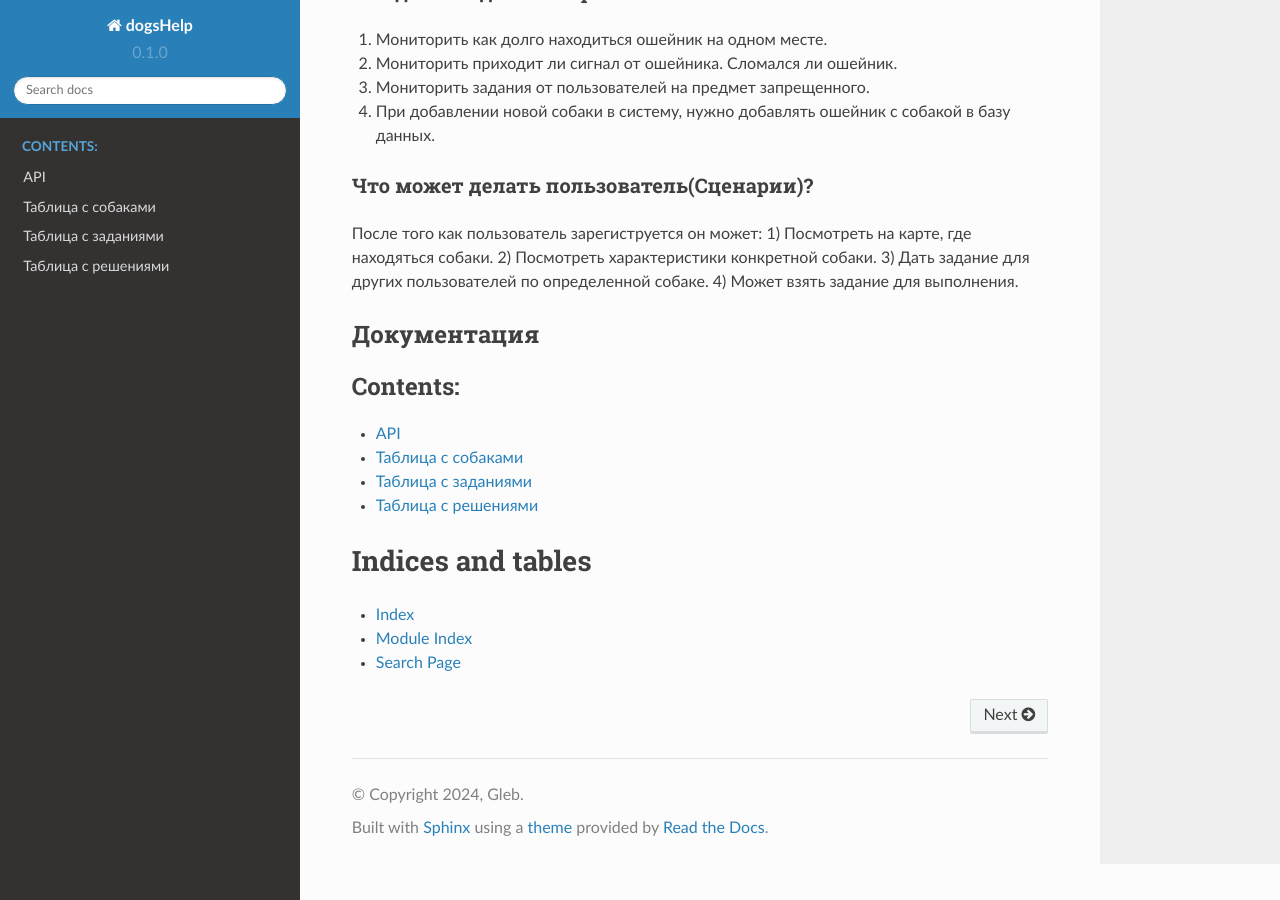
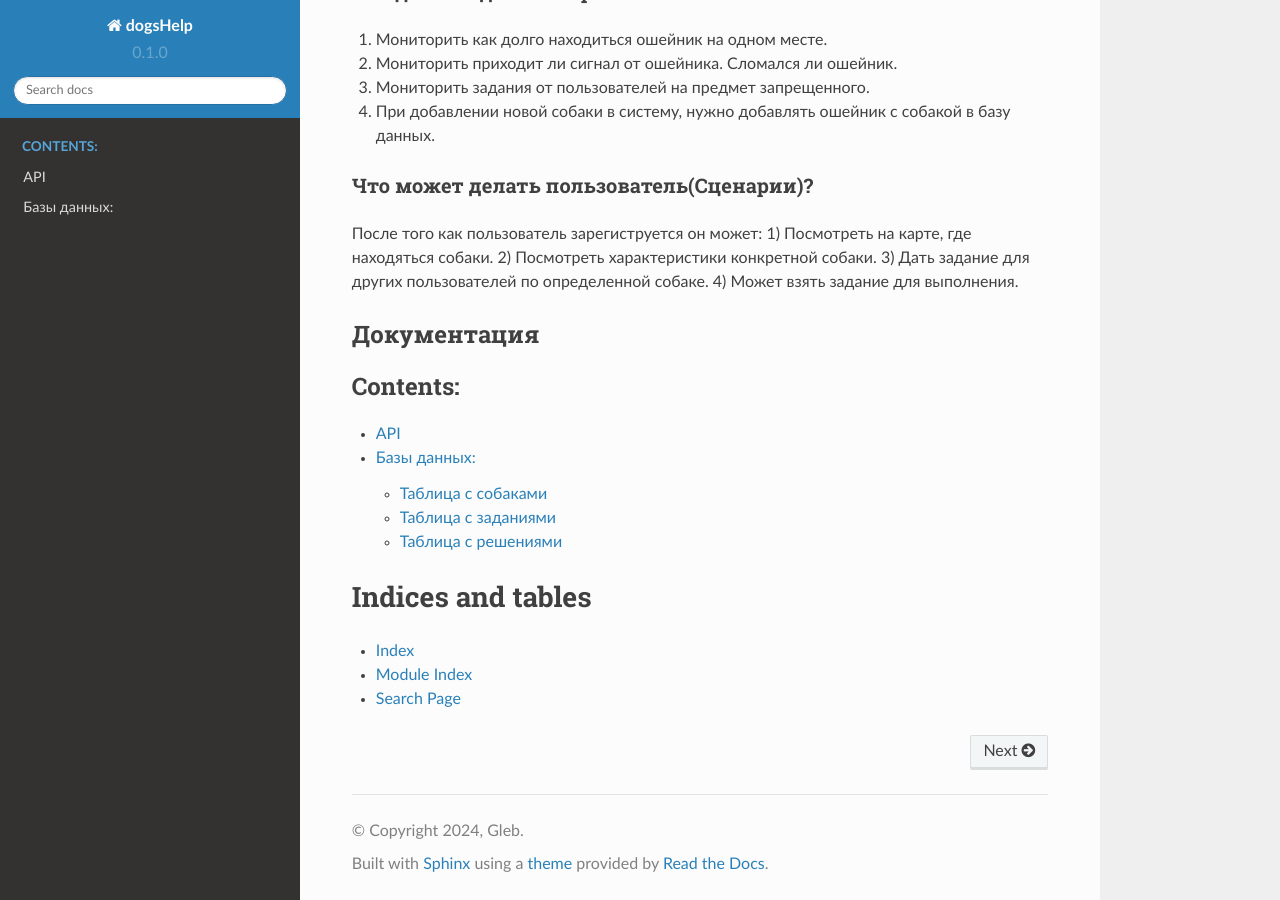
Before and after one commit to Astrof123/dogsHelpRead, a Sphinx documentation site: the page built from docs/source/index.rst, in a window 1280 px wide and 900 px high, scrolled down 504 px. Built offline with Sphinx 7.4.7 and the Read the Docs theme 2.0.0, drawn with Linux system fonts in a browser that asks for light colours.

Commit message:
Update databases.rst

```diff
--- a/docs/source/databases.rst
+++ b/docs/source/databases.rst
@@ -1,4 +1,5 @@
-## Базы данных:
+Базы данных:
+======================
   #### Таблица с пользователями
   .. code-block::
 
```
